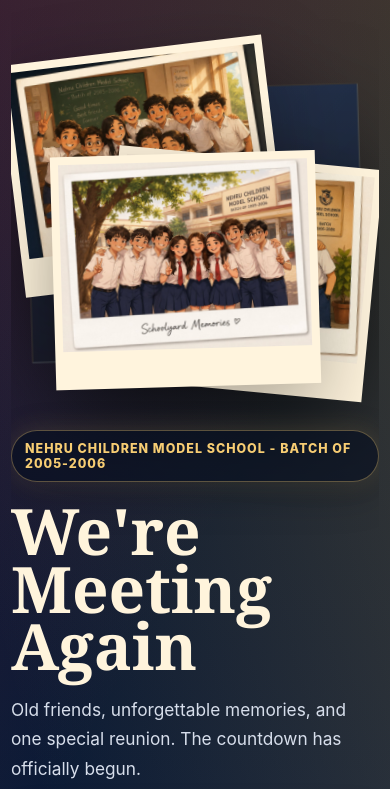
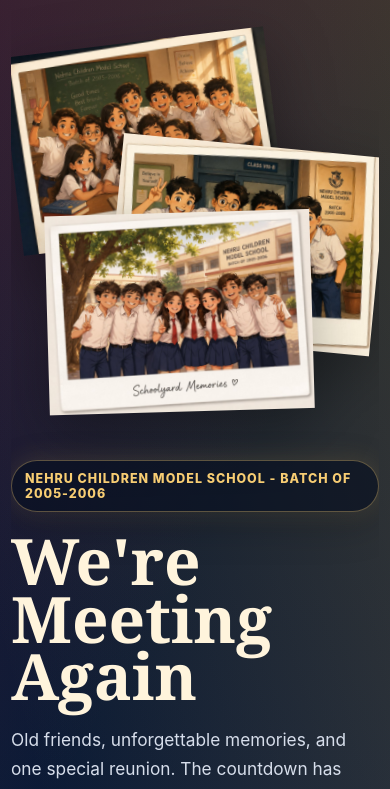
Before and after one commit to Gouravbunty17/high-school-reunion-countdown, a React (Vite) app: page / in a window 390 px wide. Shown: the top 789 px of the page. Built offline with nearby package versions, Linux system fonts and the light colour scheme; no server answers; the database is empty.

Commit message:
fix: remove extra photo frame

```diff
--- a/src/styles.css
+++ b/src/styles.css
@@ -158,77 +158,58 @@
 }
 
 .memory-stack {
-  min-height: 520px;
+  min-height: 500px;
   position: relative;
 }
 
 .memory-stack::before {
-  content: "NCMS";
-  position: absolute;
-  inset: 48px 40px 54px 26px;
-  display: grid;
-  place-items: center;
-  border: 1px solid rgba(247, 205, 115, 0.18);
-  color: rgba(255, 245, 223, 0.08);
-  font-family: Georgia, "Times New Roman", serif;
-  font-size: clamp(5rem, 12vw, 8.5rem);
-  font-weight: 900;
-  background:
-    linear-gradient(135deg, rgba(255, 255, 255, 0.08), rgba(255, 255, 255, 0.02)),
-    linear-gradient(180deg, rgba(11, 31, 65, 0.76), rgba(7, 12, 26, 0.82));
-  box-shadow: 0 30px 90px rgba(0, 0, 0, 0.3);
-  transform: rotate(-2deg);
+  display: none;
 }
 
 .memory-photo {
   position: absolute;
-  width: min(62%, 310px);
-  min-height: 210px;
+  width: min(66%, 350px);
   margin: 0;
   display: block;
   padding: 0;
-  border: 10px solid #fff4dd;
-  border-bottom-width: 46px;
   color: #281b15;
-  background: #fff4dd;
-  box-shadow: 0 28px 80px rgba(0, 0, 0, 0.32);
-  overflow: hidden;
+  background: transparent;
+  filter: drop-shadow(0 24px 44px rgba(0, 0, 0, 0.32));
 }
 
 .memory-photo img {
   width: 100%;
-  min-height: inherit;
+  height: auto;
   display: block;
-  object-fit: cover;
 }
 
 .memory-photo figcaption {
   position: absolute;
-  left: 14px;
-  right: 14px;
-  bottom: -34px;
-  color: #463426;
-  font-family: Georgia, "Times New Roman", serif;
-  font-size: 1.05rem;
-  font-weight: 800;
-  text-align: center;
+  width: 1px;
+  height: 1px;
+  padding: 0;
+  margin: -1px;
+  overflow: hidden;
+  clip: rect(0, 0, 0, 0);
+  white-space: nowrap;
+  border: 0;
 }
 
 .photo-one {
-  top: 24px;
-  left: 0;
+  top: 16px;
+  left: 18px;
   transform: rotate(-7deg);
 }
 
 .photo-two {
-  top: 150px;
-  right: 6px;
+  top: 146px;
+  right: 0;
   transform: rotate(6deg);
 }
 
 .photo-three {
-  bottom: 8px;
-  left: 62px;
+  bottom: 20px;
+  left: 72px;
   transform: rotate(-1deg);
 }
 
@@ -698,13 +679,12 @@
   }
 
   .memory-stack {
-    min-height: 430px;
+    min-height: 410px;
     order: -1;
   }
 
   .memory-photo {
-    width: min(68%, 290px);
-    min-height: 176px;
+    width: min(70%, 320px);
   }
 
   .countdown {
@@ -751,35 +731,28 @@
   }
 
   .memory-stack {
-    min-height: 360px;
-  }
-
-  .memory-stack::before {
-    inset: 50px 18px 40px;
+    min-height: 390px;
   }
 
   .memory-photo {
     width: 72%;
-    min-height: 142px;
-    border-width: 8px;
-    border-bottom-width: 38px;
-  }
-
-  .memory-photo figcaption {
-    bottom: -30px;
-    font-size: 0.95rem;
+    filter: drop-shadow(0 18px 30px rgba(0, 0, 0, 0.3));
   }
 
   .photo-one {
-    top: 12px;
+    top: 4px;
+    left: 0;
   }
 
   .photo-two {
-    top: 116px;
+    top: 104px;
+    right: 0;
   }
 
   .photo-three {
-    left: 42px;
+    top: 178px;
+    left: 36px;
+    bottom: auto;
   }
 
   .count-card {
```
